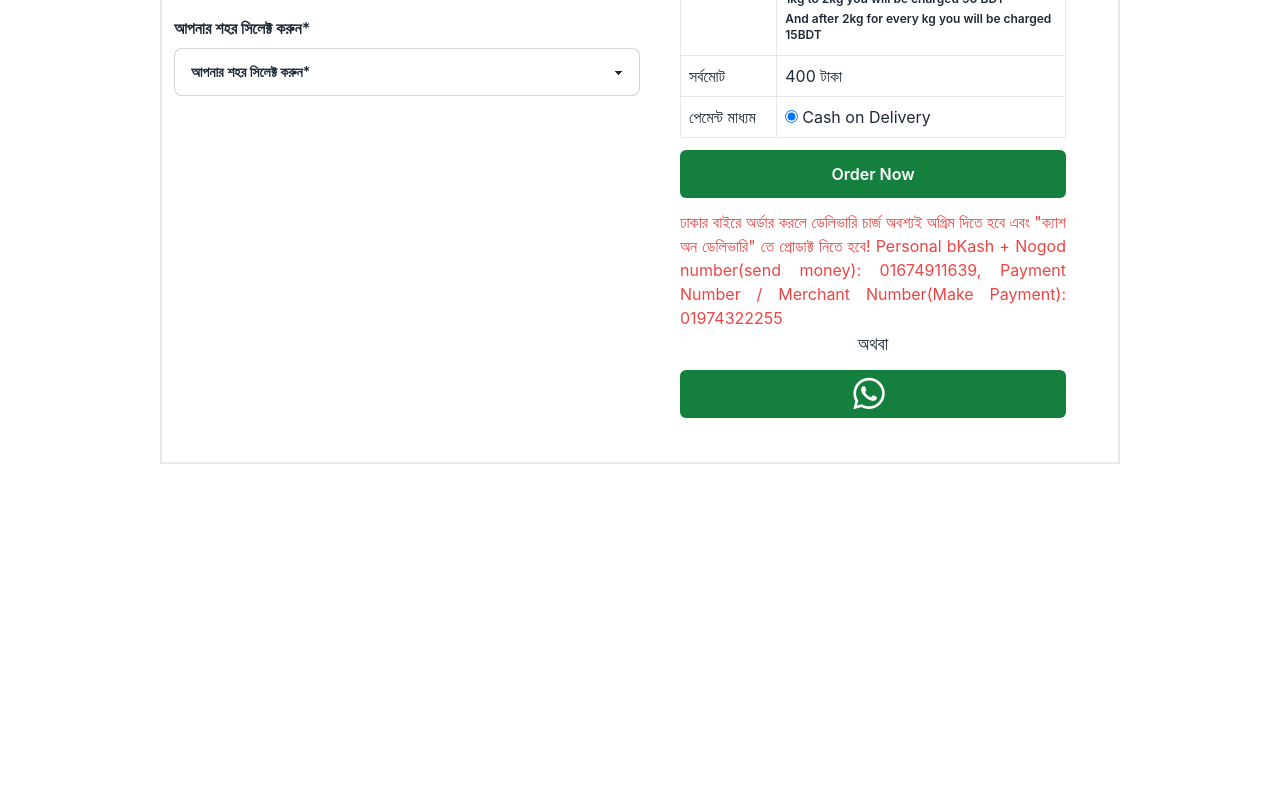
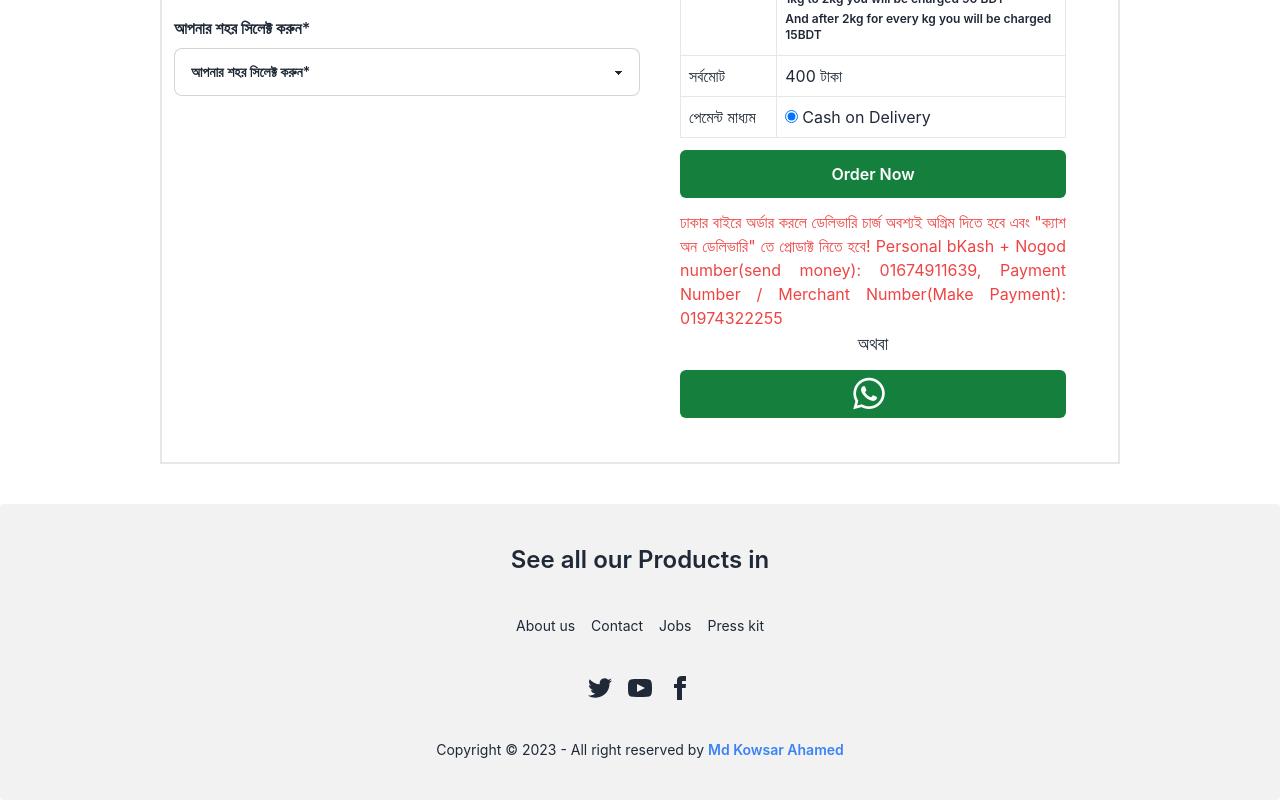
Before and after one commit to kowsarahammd80/chiaseed-clint-side, a React (Create React App) app: page / in a window 1280 px wide. Shown: the part 3267-4067 px from the top of the page. Before the commit the page ends 3771 px from the top, so only its background shows below. Built offline with nearby package versions, Linux system fonts and the light colour scheme.

Commit message:
there-have-a-problane-not-defind-value

```diff
--- a/src/LayOut/Main/Main.js
+++ b/src/LayOut/Main/Main.js
@@ -1,12 +1,14 @@
 import React from 'react';
 import Navbar from '../../Sheard/Navbar/Navbar';
 import { Outlet } from 'react-router-dom';
+import Footer from '../../Sheard/Footer/Footer';
 
 const Main = () => {
   return (
     <div>
        <Navbar/>
        <Outlet/>
+       <Footer/>
     </div>
   );
 };
--- /dev/null
+++ b/src/Sheard/Footer/Footer.js
@@ -0,0 +1,65 @@
+import React from "react";
+
+const Footer = () => {
+  return (
+    <footer className="footer footer-center p-10 bg-base-200 text-base-content rounded">
+      <div className="text-center">
+        <h1 className="text-2xl font-semibold">See all our Products in</h1>
+      </div>
+
+      <div className="grid grid-flow-col gap-4">
+        <a className="link link-hover">About us</a>
+        <a className="link link-hover">Contact</a>
+        <a className="link link-hover">Jobs</a>
+        <a className="link link-hover">Press kit</a>
+      </div>
+      <div>
+        <div className="grid grid-flow-col gap-4">
+          <a>
+            <svg
+              xmlns="http://www.w3.org/2000/svg"
+              width="24"
+              height="24"
+              viewBox="0 0 24 24"
+              className="fill-current"
+            >
+              <path d="M24 4.557c-.883.392-1.832.656-2.828.775 1.017-.609 1.798-1.574 2.165-2.724-.951.564-2.005.974-3.127 1.195-.897-.957-2.178-1.555-3.594-1.555-3.179 0-5.515 2.966-4.797 6.045-4.091-.205-7.719-2.165-10.148-5.144-1.29 2.213-.669 5.108 1.523 6.574-.806-.026-1.566-.247-2.229-.616-.054 2.281 1.581 4.415 3.949 4.89-.693.188-1.452.232-2.224.084.626 1.956 2.444 3.379 4.6 3.419-2.07 1.623-4.678 2.348-7.29 2.04 2.179 1.397 4.768 2.212 7.548 2.212 9.142 0 14.307-7.721 13.995-14.646.962-.695 1.797-1.562 2.457-2.549z"></path>
+            </svg>
+          </a>
+          <a>
+            <svg
+              xmlns="http://www.w3.org/2000/svg"
+              width="24"
+              height="24"
+              viewBox="0 0 24 24"
+              className="fill-current"
+            >
+              <path d="M19.615 3.184c-3.604-.246-11.631-.245-15.23 0-3.897.266-4.356 2.62-4.385 8.816.029 6.185.484 8.549 4.385 8.816 3.6.245 11.626.246 15.23 0 3.897-.266 4.356-2.62 4.385-8.816-.029-6.185-.484-8.549-4.385-8.816zm-10.615 12.816v-8l8 3.993-8 4.007z"></path>
+            </svg>
+          </a>
+          <a>
+            <svg
+              xmlns="http://www.w3.org/2000/svg"
+              width="24"
+              height="24"
+              viewBox="0 0 24 24"
+              className="fill-current"
+            >
+              <path d="M9 8h-3v4h3v12h5v-12h3.642l.358-4h-4v-1.667c0-.955.192-1.333 1.115-1.333h2.885v-5h-3.808c-3.596 0-5.192 1.583-5.192 4.615v3.385z"></path>
+            </svg>
+          </a>
+        </div>
+      </div>
+      <div>
+        <p>
+          Copyright © 2023 - All right reserved by{" "}
+          <a href="" className="text-blue-500 font-semibold">
+            Md Kowsar Ahamed
+          </a>{" "}
+        </p>
+      </div>
+    </footer>
+  );
+};
+
+export default Footer;
--- a/src/components/OrderForm/OrderForm.js
+++ b/src/components/OrderForm/OrderForm.js
@@ -3,7 +3,10 @@
 import productImage from "../../assets/chiaseed-img.jpeg";
 
 const OrderForm = () => {
+
   const [plus, setPlus] = useState(1);
+
+  const [districtValue, setDistrictValue] = useState("")
 
   const plusButton = () => {
     setPlus(plus + 1);
@@ -13,66 +16,106 @@
     setPlus(plus - 1);
   };
 
+  const setDistrictHandler = (event) => {
+
+     const form = event.target;
+
+     const district = form.district.value;
+
+     console.log(district)
+
+  }
+
+  const orderForm = (event) =>{
+    event.preventDefault()
+  }
+
+
+
   return (
     <div className="mx-5 lg:mx-40 xl:mx-40 md:mx-10 my-10 border-2">
       <div className="p-1">
         {/* orderSection headline */}
 
         <div className=" p-2">
+
           <div className="bg-yellow-300 test mx-0 lg:mx-10 xl:mx-10 md:mx-10">
+
             <h1 className="text-center text-2xl lg:text-3xl md:3xl xl:3xl p-2 font-semibold">
               অর্ডার করতে নিচের ফর্মটি সম্পূর্ণ পূরন করুন
             </h1>
+
           </div>
 
           {/* order Form */}
 
-          <form className="grid grid-cols-1 lg:grid-cols-2 md:grid-cols-2 xl:grid-cols-2">
+          <form onClick={orderForm} className="grid grid-cols-1 lg:grid-cols-2 md:grid-cols-2 xl:grid-cols-2">
             {/* form start */}
 
             <div>
               <p className="mt-4 mb-2 font-semibold">আপনার নাম *</p>
               <input
                 type="text"
+                name="name"
                 placeholder="আপনার নাম *"
                 className="input input-bordered w-full"
               />
 
               <p className="mt-2 mb-2 font-semibold">ফোন নম্বর*</p>
+
               <input
                 type="text"
+                name="number"
                 placeholder="ফোন নম্বর*"
                 className="input input-bordered w-full mb-2"
               />
 
               <p className="mt-2 mb-2 font-semibold">
+
                 বাসা/রোড নাম্বার, এলাকার নাম, থানা নাম *
+
               </p>
+
               <input
                 type="text"
+                name="homeAdress"
                 placeholder="বাসা/রোড নাম্বার, এলাকার নাম, থানা নাম *"
                 className="input input-bordered w-full mb-2"
               />
 
               <p className="mt-2 mb-2 font-semibold">
+
                 আপনার জেলা সিলেক্ট করুন*
+
               </p>
-              <select className="select select-bordered w-full mb-2">
+
+              <select onClick={() => setDistrictHandler ()}  name="district" className="select select-bordered w-full mb-2">
+
                 <option disabled selected>
+
                   আপনার জেলা সিলেক্ট করুন*
+
                 </option>
-                <option>Han Solo</option>
-                <option>Greedo</option>
+
+                <option value="dhaka"> Dhaka </option>
+
+                <option value="Out Side Dhaka"> Out Side Dhaka </option>
+
               </select>
 
               <p className="mt-2 mb-2 font-semibold">আপনার শহর সিলেক্ট করুন*</p>
+
               <select className="select select-bordered w-full mb-2">
+
                 <option disabled selected>
                   আপনার শহর সিলেক্ট করুন*
                 </option>
+
                 <option>Han Solo</option>
                 <option>Greedo</option>
+
               </select>
+
             </div>
 
             {/* product price show */}
```
